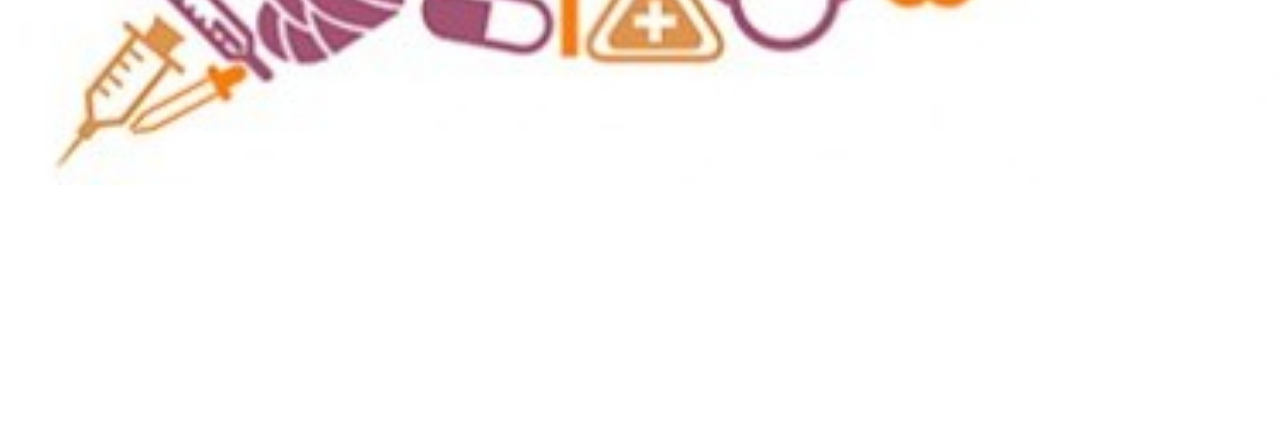
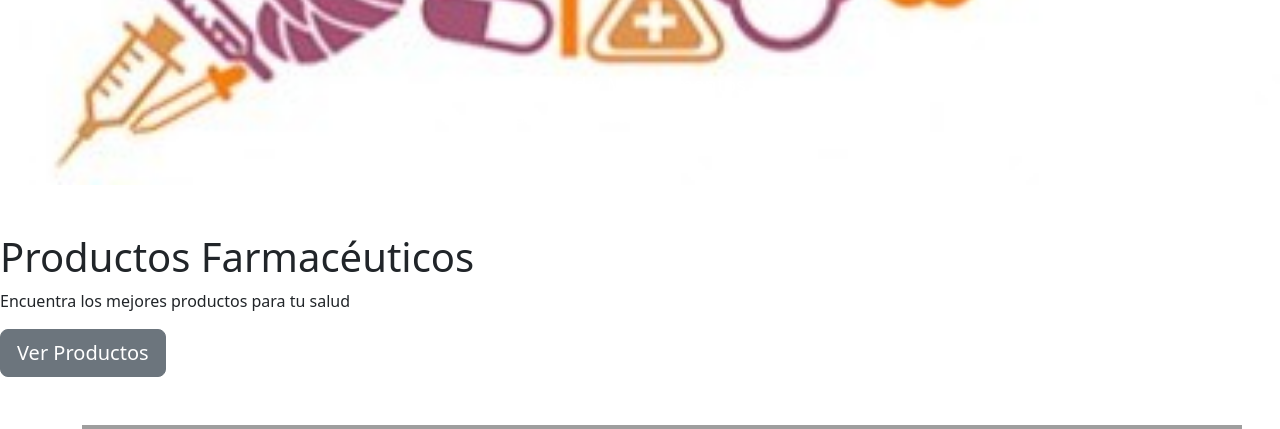
Before and after one commit to J-ader/SCGI-ventas, a Flask app: template templates/productos.html in a window 1280 px wide. Shown: the part 1475-1904 px from the top of the page. Before the commit the page ends 1660 px from the top, so only its background shows below. Run offline with Flask 3, Linux system fonts and the light colour scheme; the template is opened without the code that fills it, so the values that code supplies are empty; some libraries are stand-ins or nearby versions; grey boxes are pictures that could not be loaded.

Commit message:
Se agrega galeria de productos a productos

```diff
--- a/templates/productos.html
+++ b/templates/productos.html
@@ -104,6 +104,67 @@
     </div>
   </main>
 
+  <section class="hero mb-5">
+      <h1>Productos Farmacéuticos</h1>
+      <p>Encuentra los mejores productos para tu salud</p>
+      <button type="button" class="btn btn-secondary btn-lg">Ver Productos</button>
+    </section>
+
+    <div class="container text-center mb-5">
+      <div class="row g-4">
+        <div class="col-md-4">
+          <div class="producto-card">
+            <img src="producto1.jpg" alt="Producto 1">
+            <h3>Nombre del Producto 1</h3>
+            <p class="descripcion">Descripción breve del Producto 1.</p>
+            <p class="precio">$15.99</p>
+            <a href="#" class="rgt-button">Ver Detalles</a>
+          </div>
+        </div>
+        <div class="col-md-4">
+          <div class="producto-card">
+            <img src="producto2.jpg" alt="Producto 2">
+            <h3>Nombre del Producto 2</h3>
+            <p class="descripcion">Descripción breve del Producto 2.</p>
+            <p class="precio">$22.50</p>
+            <a href="#" class="rgt-button">Ver Detalles</a>
+          </div>
+        </div>
+        <div class="col-md-4">
+          <div class="producto-card">
+            <img src="producto3.jpg" alt="Producto 3">
+            <h3>Nombre del Producto 3</h3>
+            <p class="descripcion">Descripción breve del Producto 3.</p>
+            <p class="precio">$10.75</p>
+            <a href="#" class="rgt-button">Ver Detalles</a>
+          </div>
+        </div>
+      </div>
+    </div>
+
+    <section class="productos-grid">
+      <div class="producto-card">
+        <img src="producto4.jpg" alt="Producto 4">
+        <h3>Nombre del Producto 4</h3>
+        <p class="descripcion">Descripción breve del Producto 4.</p>
+        <p class="precio">$12.99</p>
+        <a href="#" class="rgt-button">Ver Detalles</a>
+      </div>
+      <div class="producto-card">
+        <img src="producto5.jpg" alt="Producto 5">
+        <h3>Nombre del Producto 5</h3>
+        <p class="descripcion">Descripción breve del Producto 5.</p>
+        <p class="precio">$8.50</p>
+        <a href="#" class="rgt-button">Ver Detalles</a>
+      </div>
+      <div class="producto-card">
+        <img src="producto6.jpg" alt="Producto 6">
+        <h3>Nombre del Producto 6</h3>
+        <p class="descripcion">Descripción breve del Producto 6.</p>
+        <p class="precio">$18.25</p>
+        <a href="#" class="rgt-button">Ver Detalles</a>
+      </div>
+    </section>
 
 
 </body>
```
